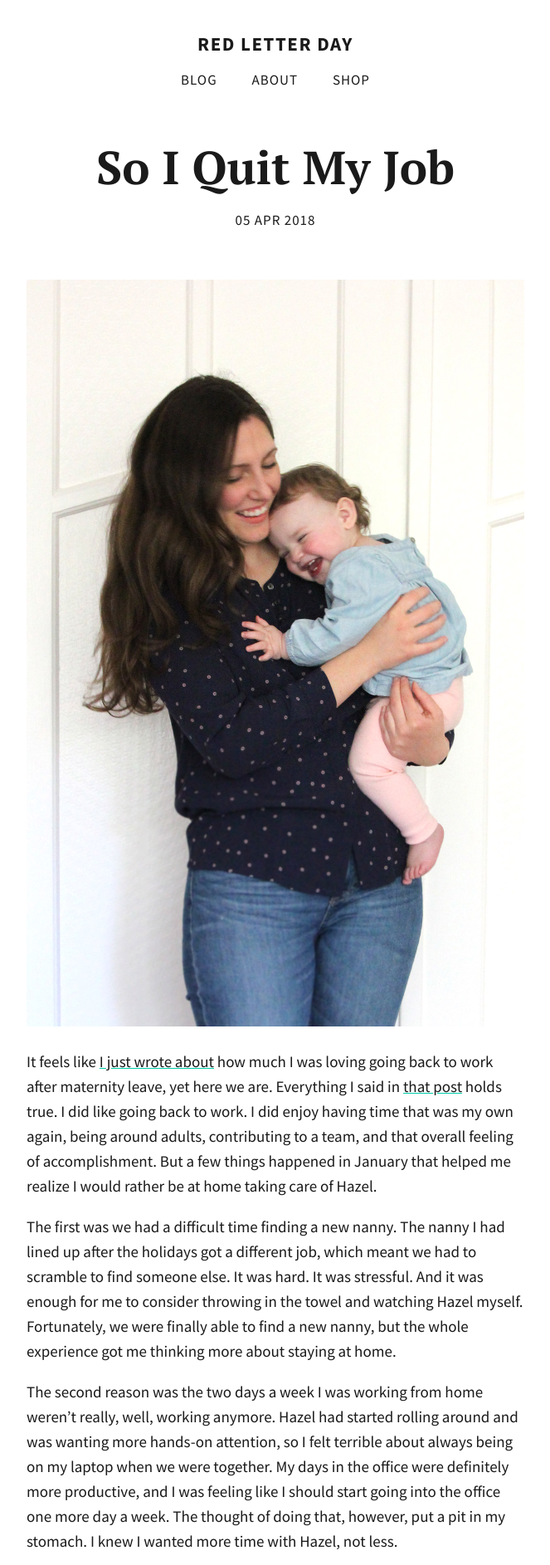
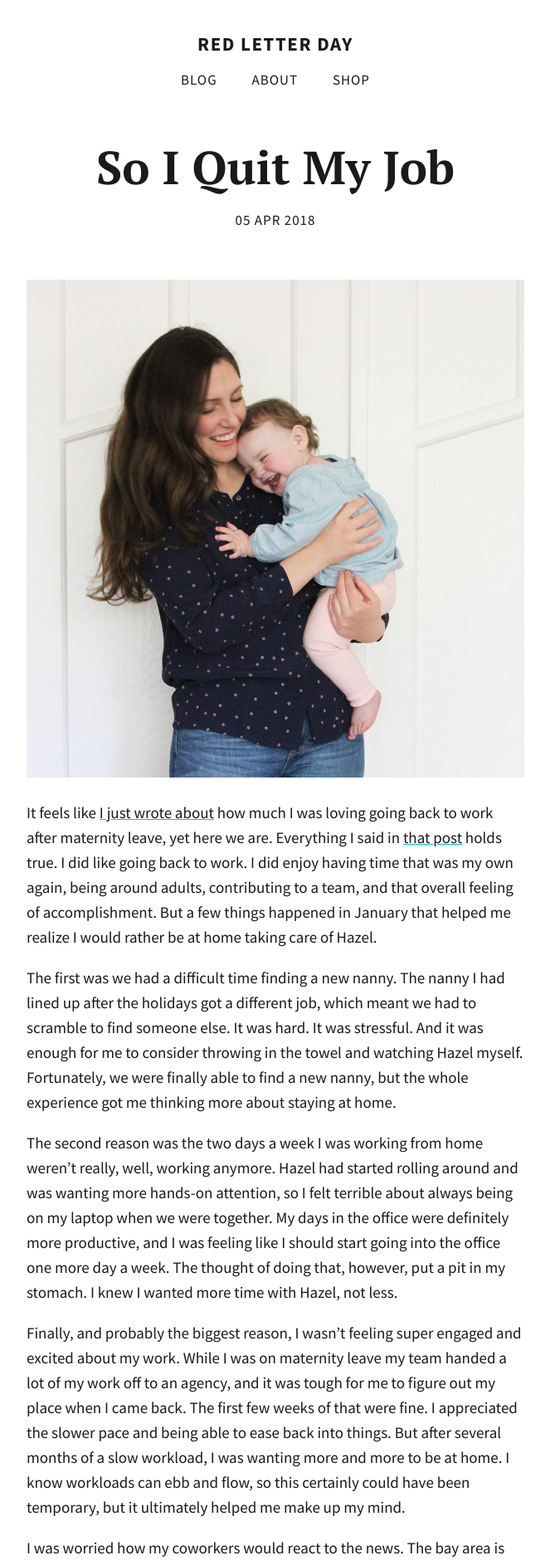
Before and after one commit to totiffany/totiffany.github.io, a Jekyll site: the page built from _posts/2018-04-05-So-I-Quit-My-Job.md, in a window 1280 px wide. Shown: the top 1886 px of the page at 83% size, without its empty margins (308-971 px from the left). Built offline with Jekyll 4.4.1, drawn with Linux system fonts in a browser that asks for light colours; our own code applies the rules of GitHub Pages for plain Markdown files; comment, search, counter and statistics services are not loaded.

Commit message:
Update 2018-04-05-So-I-Quit-My-Job.md

```diff
--- a/_posts/2018-04-05-So-I-Quit-My-Job.md
+++ b/_posts/2018-04-05-So-I-Quit-My-Job.md
@@ -1,6 +1,6 @@
 ---
 published: true
-image: IMG_2979-edit.jpg
+image: Tiffany-Hazel-1.jpg
 description: >-
   It feels like I just wrote about how much I was loving going back to work
   after maternity leave, yet here we are. Everything I said in that post holds
@@ -9,7 +9,7 @@ description: >-
   of accomplishment. But a few things happened in January that helped me realize
   I would rather be at home taking care of Hazel.
 ---
-![IMG_2979-edit.jpg]({{site.baseurl}}/img/IMG_2979-edit.jpg)
+![Tiffany-Hazel-1.jpg]({{site.baseurl}}/img/Tiffany-Hazel-1.jpg)
 
 It feels like [I just wrote about](http://redletterdayblog.com/Going-Back-to-Work-After-Maternity-Leave) how much I was loving going back to work after maternity leave, yet here we are. Everything I said in [that post](http://redletterdayblog.com/Going-Back-to-Work-After-Maternity-Leave) holds true. I did like going back to work. I did enjoy having time that was my own again, being around adults, contributing to a team, and that overall feeling of accomplishment. But a few things happened in January that helped me realize I would rather be at home taking care of Hazel.
 
```
